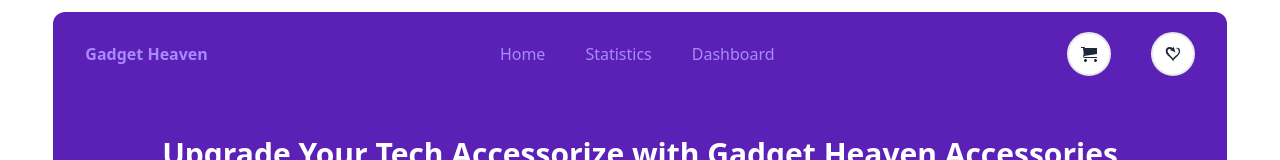
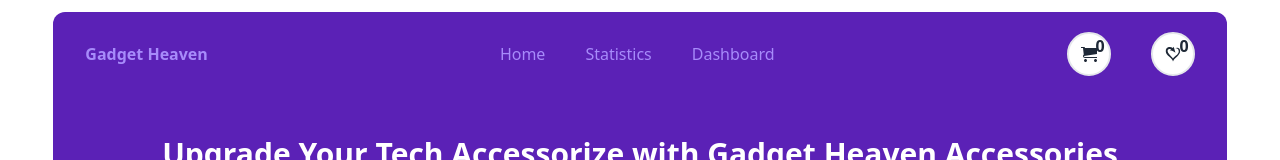
Before and after one commit to programming-hero-web-course-4/b10a8-gadget-heaven-srshakil2, a React (Vite) app: page / in a window 1280 px wide. Shown: the top 160 px of the page. Built offline with nearby package versions, Linux system fonts and the light colour scheme.

Commit message:
akta kerfa lagabo akhon ajjonno code save kore rakhchi

```diff
--- a/src/componnets/Cards/Card.jsx
+++ b/src/componnets/Cards/Card.jsx
@@ -25,7 +25,7 @@
             <p>{carditem.price} $</p>
             <div>
               <NavLink
-                to={"/details"}
+                to={`/product/${carditem.product_id}`}
                 onClick={() => handelDitailsBtn(carditem)}
               >
                 <button className="btn rounded-full border-violet-600">
--- /dev/null
+++ b/src/componnets/Dashboard/Dashboard.jsx
@@ -0,0 +1,9 @@
+const Dashboard = () => {
+  return (
+    <div>
+      <h2>dsgdfhgdfyhfgdhfdg</h2>
+    </div>
+  );
+};
+
+export default Dashboard;
--- a/src/componnets/Header/Header.jsx
+++ b/src/componnets/Header/Header.jsx
@@ -10,7 +10,10 @@
 
 const Header = () => {
   const { imgs } = useContext(handelDitailsContext);
-  console.log(imgs);
+  const { cardData } = useContext(handelDitailsContext);
+  const { cardNavLove } = useContext(handelDitailsContext);
+  // console.log(cardNavLove.length);
+  // console.log(imgs);
   return (
     <div className="bg-violet-800 mt-3  rounded-xl">
       <div className="  flex items-center justify-between px-8 py-5">
@@ -20,7 +23,7 @@
         {/* home navlink */}
         <div className=" flex items-center justify-center gap-10 text-violet-400">
           <div>
-            <NavLink>
+            <NavLink to={"/"}>
               <button>Home</button>
             </NavLink>
           </div>
@@ -30,18 +33,28 @@
             </NavLink>
           </div>
           <div>
-            <NavLink>
+            <NavLink to={"/details/dashboard"}>
               <button>Dashboard</button>
             </NavLink>
           </div>
         </div>
         {/* icon */}
         <div className="flex items-center justify-center gap-10">
-          <div className="bg-white border-2 p-3 rounded-full">
-            <ImCart />
+          <div className="bg-white border-2 p-3 rounded-full relative">
+            <p className=" absolute top-0 right-1 font-semibold">
+              {cardData.length}
+            </p>
+            <p>
+              <ImCart />
+            </p>
           </div>
-          <div className="bg-white border-2 p-3 rounded-full">
-            <GiSelfLove />
+          <div className="bg-white border-2 p-3 rounded-full relative">
+            <p className=" font-semibold absolute top-0 right-1">
+              {cardNavLove.length}
+            </p>
+            <p>
+              <GiSelfLove />
+            </p>
           </div>
         </div>
       </div>
--- a/src/componnets/Header/HederTitel.jsx
+++ b/src/componnets/Header/HederTitel.jsx
@@ -5,7 +5,7 @@
   const titel = " Upgrade Your Tech Accessorize with Gadget Heaven Accessories";
   const { dataItem } = useContext(handelDitailsContext);
 
-  // console.log(dataItem);
+  // console.log(dataItem.length);
 
   return (
     <div>
--- a/src/componnets/Header/ProductDetails.jsx
+++ b/src/componnets/Header/ProductDetails.jsx
@@ -2,8 +2,12 @@
 import { handelDitailsContext } from "../Main/Main";
 import { BsCheckAll, BsCart2 } from "react-icons/bs";
 import { ImCart } from "react-icons/im";
+import { useLoaderData } from "react-router-dom";
 const ProductDetails = () => {
+  const { handelAddCard } = useContext(handelDitailsContext);
   const { dataItem } = useContext(handelDitailsContext);
+  const data = useLoaderData();
+  console.log(data);
   const {
     product_title,
     product_image,
@@ -12,7 +16,7 @@
     rating,
     Specification,
   } = dataItem;
-  console.log(Specification);
+  // console.log(Specification);
   return (
     <div className=" bg-white p-2 shadow-lg  rounded-lg absolute top-64 lg:ml-60 md:ml-40">
       <div className=" flex flex-col lg:flex-row gap-8">
@@ -26,8 +30,8 @@
           <p className=" font-semibold">{description}</p>
           <div>
             <h5 className=" text-lg font-semibold">Specification :</h5>
-            {Specification.map((data) => (
-              <p className=" flex items-center gap-2">
+            {Specification?.map((data, index) => (
+              <p key={index} className=" flex items-center gap-2">
                 <span>
                   <BsCheckAll />
                 </span>
@@ -75,7 +79,10 @@
           {/* btn */}
           <div className=" flex gap-3 items-center">
             <div>
-              <button className=" btn flex items-center gap-4 bg-violet-500 text-white px-8 py-3 font-bold rounded-full">
+              <button
+                onClick={() => handelAddCard(dataItem, "troly")}
+                className=" btn flex items-center gap-4 bg-violet-500 text-white px-8 py-3 font-bold rounded-full"
+              >
                 <span>Add To Card</span>
                 <span>
                   <BsCart2 />
@@ -83,7 +90,10 @@
               </button>
             </div>
             <div>
-              <button className=" btn bg-gray-400 p-5 rounded-full text-white">
+              <button
+                onClick={() => handelAddCard(dataItem, "love")}
+                className=" btn bg-gray-400 p-5 rounded-full text-white"
+              >
                 <ImCart />
               </button>
             </div>
--- a/src/componnets/Main/Main.jsx
+++ b/src/componnets/Main/Main.jsx
@@ -8,11 +8,22 @@
 const Main = () => {
   const [dataItem, setDataItem] = useState();
   const [imgs, setImgs] = useState(true);
+  const [cardData, setCardData] = useState([]);
+  const [cardNavLove, setCardNavLove] = useState([]);
 
+  // console.log(cardData.length);
   // console.log(dataItem);
+  const handelAddCard = (card, name) => {
+    // console.log(name);
+    if (name === "troly") {
+      setCardData([...cardData, card]);
+      return;
+    } else {
+      setCardNavLove([...cardNavLove, card]);
+    }
+  };
   const handelDitailsBtn = (item) => {
     // console.log(item);
-    // akhan thake suru
     setDataItem(item);
     if (imgs) {
       setImgs(false);
@@ -21,7 +32,16 @@
   };
 
   return (
-    <handelDitailsContext.Provider value={{ handelDitailsBtn, dataItem, imgs }}>
+    <handelDitailsContext.Provider
+      value={{
+        handelDitailsBtn,
+        dataItem,
+        imgs,
+        handelAddCard,
+        cardData,
+        cardNavLove,
+      }}
+    >
       <div className="w-11/12 mx-auto">
         {/* header */}
         <div>
--- a/src/main.jsx
+++ b/src/main.jsx
@@ -8,6 +8,7 @@
 import DataNotFound from "./componnets/ErrorBoundry/DataNotFound";
 import ProductDetails from "./componnets/Header/ProductDetails";
 import Header from "./componnets/Header/Header";
+import Dashboard from "./componnets/Dashboard/Dashboard";
 // import HederTitel from "./componnets/Header/HederTitel";
 // import Header from "./componnets/Header/Header";
 
@@ -20,11 +21,16 @@
       {
         path: "/",
         element: <Cards></Cards>,
-        loader: () => fetch("./data.json"),
+        loader: () => fetch("/data.json"),
       },
       {
-        path: "/details",
+        path: "/product/:product_id",
+        loader: ({ params }) => fetch(`/data.json/${params.product_id}`),
         element: <ProductDetails></ProductDetails>,
+      },
+      {
+        path: "/details/dashboard",
+        element: <Dashboard></Dashboard>,
       },
       {
         path: "/noData",
```
